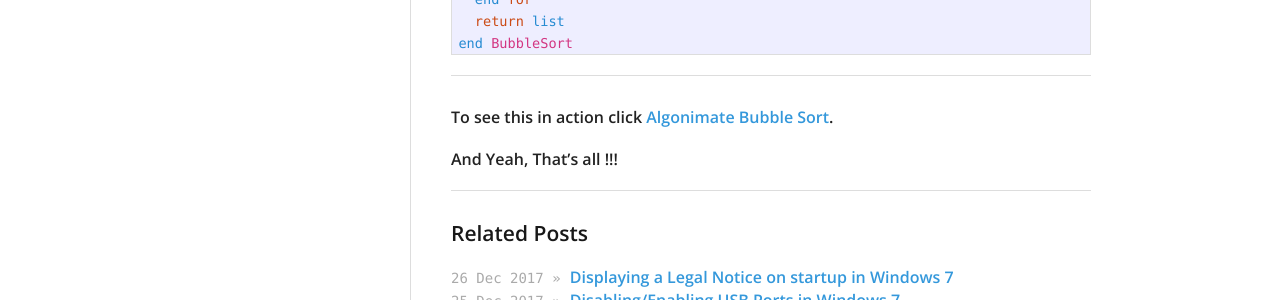
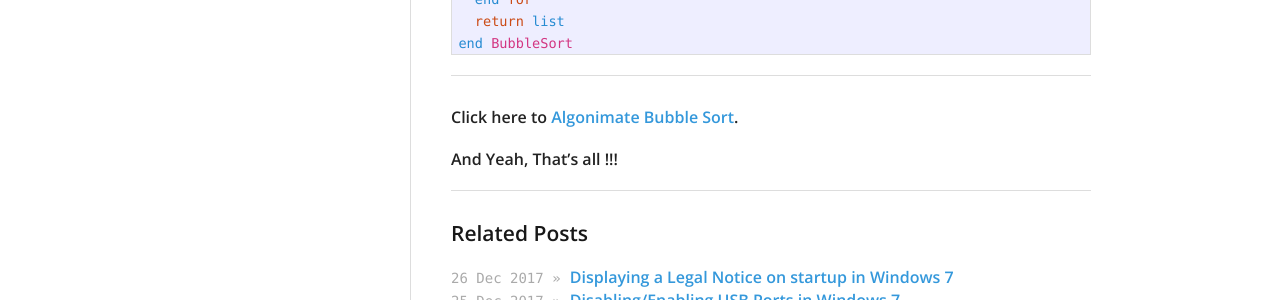
Before and after one commit to anthrax3/thegeeq.github.io, a Jekyll site: the page built from _posts/2017-12-27-the bubble sort algorithm.md, in a window 1280 px wide. Shown: the part 995-1295 px from the top of the page. Built offline with Jekyll 4.4.1, drawn with Linux system fonts in a browser that asks for light colours; nearby versions of some CDN libraries.

Commit message:
Update 2017-12-27-the bubble sort algorithm.md

```diff
--- a/_posts/2017-12-27-the bubble sort algorithm.md
+++ b/_posts/2017-12-27-the bubble sort algorithm.md
@@ -42,7 +42,7 @@ end BubbleSort
 
 ---
 
-To see this in action click [Algonimate Bubble Sort](http://algonimator.thegeeq.gq/#path=sorting/bubble/basic).
+Click here to [Algonimate Bubble Sort](http://algonimator.thegeeq.gq/#path=sorting/bubble/basic).
 
 And Yeah, That's all !!!
 
```
